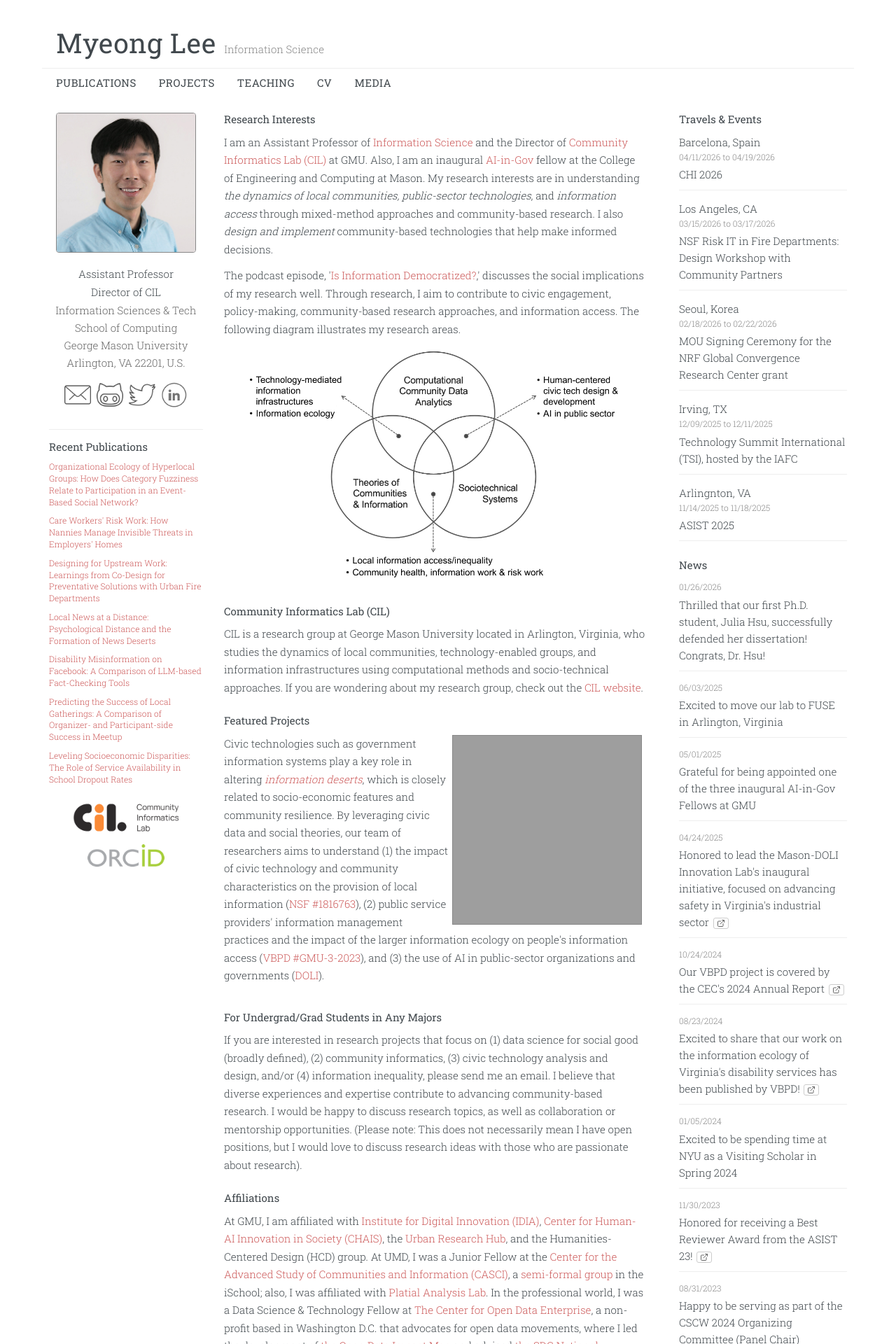
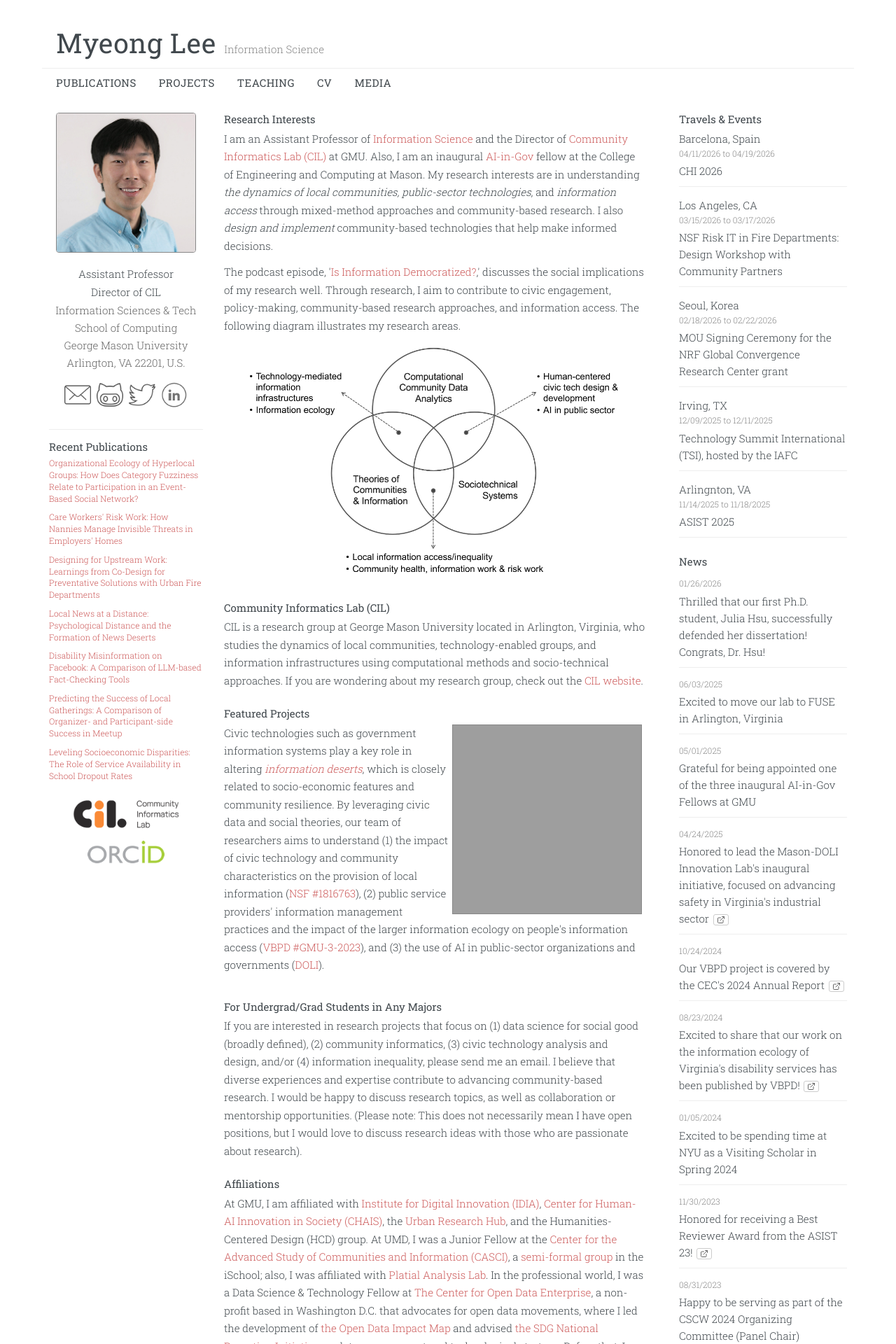
Before and after one commit to myeong/myeong.github.io, a Jekyll site: the page built from index.html, in a window 1280 px wide. Shown: the top 1920 px of the page at 70% size. Built offline with Jekyll 4.4.1, drawn with Linux system fonts in a browser that asks for light colours; grey boxes are pictures that could not be loaded.

Commit message:
Reduce heading margin-bottom on homepage sections from 10px to 5px
Co-Authored-By: Claude Opus 4.6 (1M context) <noreply@anthropic.com>

```diff
--- a/assets/css/style.css
+++ b/assets/css/style.css
@@ -363,7 +363,7 @@ ul, ol {
 .sidebar-section h3 {
   font-size: var(--font-md);
   font-weight: 400;
-  margin-bottom: 10px;
+  margin-bottom: 5px;
   color: #41484d;
 }
 
@@ -1006,7 +1006,7 @@ a.pub-entry-link .pub-title {
 
 .home-section h2 {
   font-size: var(--font-md);
-  margin-bottom: 10px;
+  margin-bottom: 5px;
 }
 
 .research-focus-img {
```
